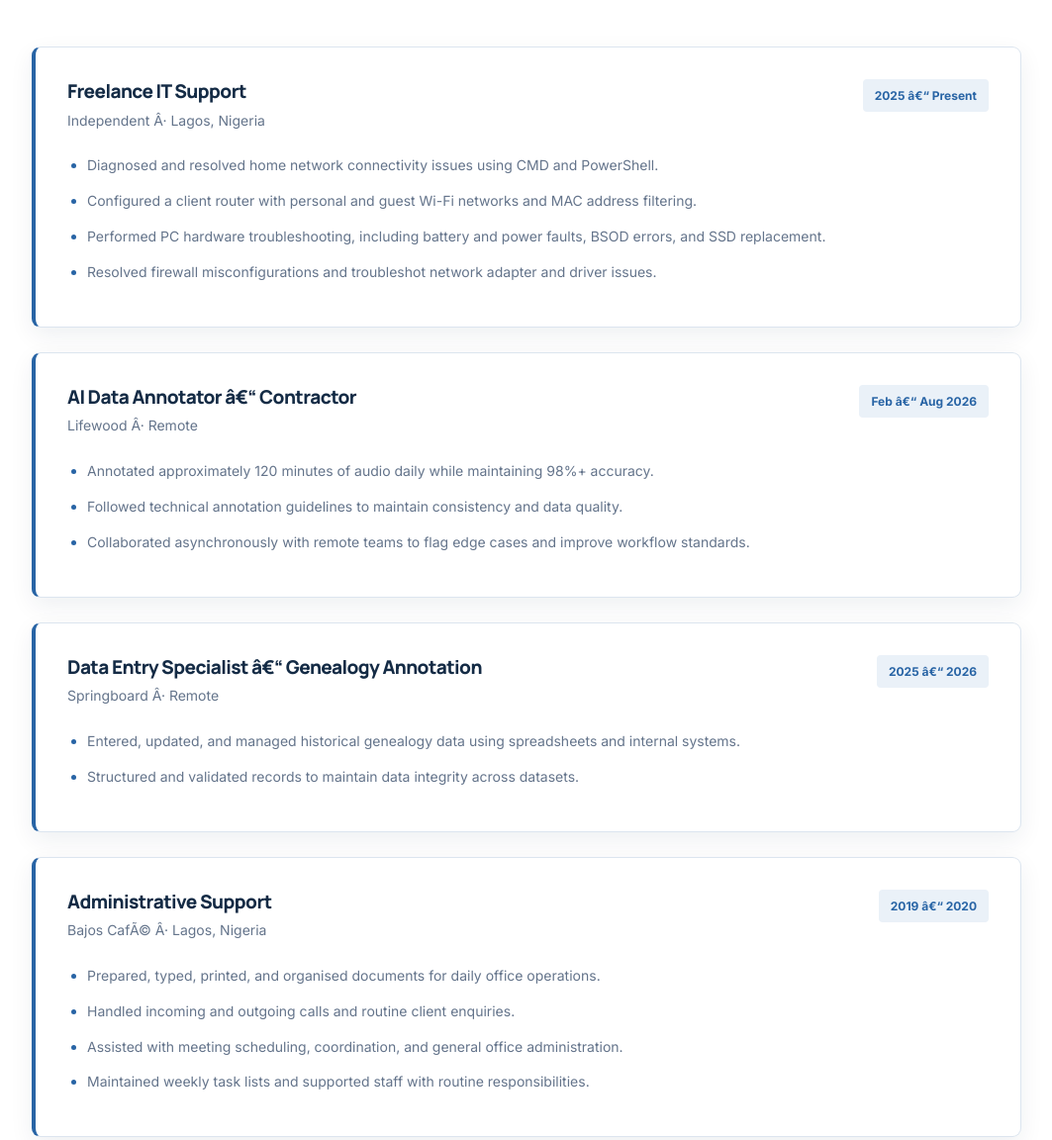
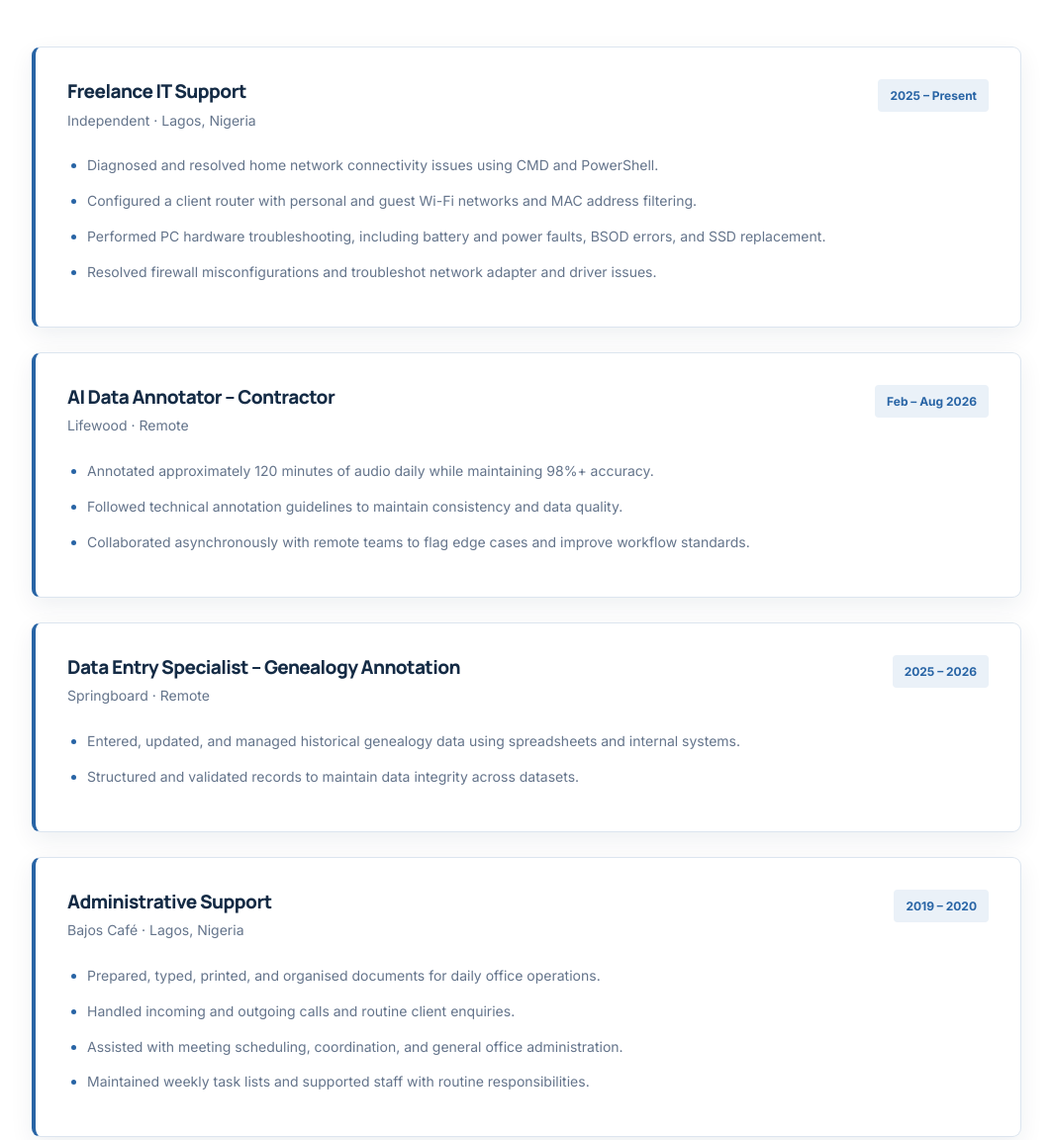
Before and after one commit to mmurtadoh/mmurtadoh.github.io, a plain HTML site: page about.html in a window 1280 px wide. Shown: the part 2958-4110 px from the top of the page at 99% size, without its empty margins (108-1171 px from the left). Drawn offline with Linux system fonts and the light colour scheme.

Commit message:
Fix text encoding and formatting across portfolio

```diff
--- a/about.html
+++ b/about.html
@@ -200,7 +200,7 @@
 
                 <div class="timeline-item">
 
-                    <span class="timeline-date">2025 â€“ Present</span>
+                    <span class="timeline-date">2025 – Present</span>
 
                     <h3>Bachelor of Applied Science in Information Technology</h3>
 
@@ -337,10 +337,10 @@
 
                         <div>
                             <h3>Freelance IT Support</h3>
-                            <p>Independent Â· Lagos, Nigeria</p>
+                            <p>Independent · Lagos, Nigeria</p>
                         </div>
 
-                        <span>2025 â€“ Present</span>
+                        <span>2025 – Present</span>
 
                     </div>
 
@@ -362,11 +362,11 @@
                     <div class="experience-heading">
 
                         <div>
-                            <h3>AI Data Annotator â€“ Contractor</h3>
-                            <p>Lifewood Â· Remote</p>
+                            <h3>AI Data Annotator – Contractor</h3>
+                            <p>Lifewood · Remote</p>
                         </div>
 
-                        <span>Feb â€“ Aug 2026</span>
+                        <span>Feb – Aug 2026</span>
 
                     </div>
 
@@ -386,11 +386,11 @@
                     <div class="experience-heading">
 
                         <div>
-                            <h3>Data Entry Specialist â€“ Genealogy Annotation</h3>
-                            <p>Springboard Â· Remote</p>
+                            <h3>Data Entry Specialist – Genealogy Annotation</h3>
+                            <p>Springboard · Remote</p>
                         </div>
 
-                        <span>2025 â€“ 2026</span>
+                        <span>2025 – 2026</span>
 
                     </div>
 
@@ -409,10 +409,10 @@
 
                         <div>
                             <h3>Administrative Support</h3>
-                            <p>Bajos CafÃ© Â· Lagos, Nigeria</p>
+                            <p>Bajos Café · Lagos, Nigeria</p>
                         </div>
 
-                        <span>2019 â€“ 2020</span>
+                        <span>2019 – 2020</span>
 
                     </div>
 
```
Also changed, not shown: project.html (+2 -2 lines), contact.html (line endings or trailing spaces), index.html (line endings or trailing spaces).
